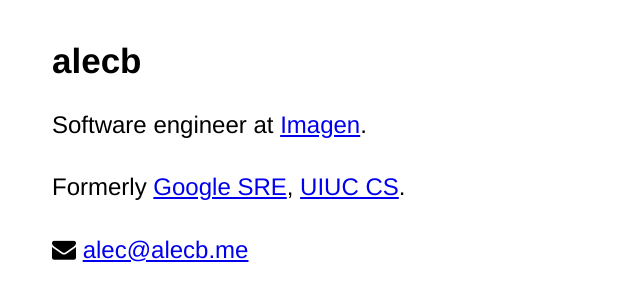
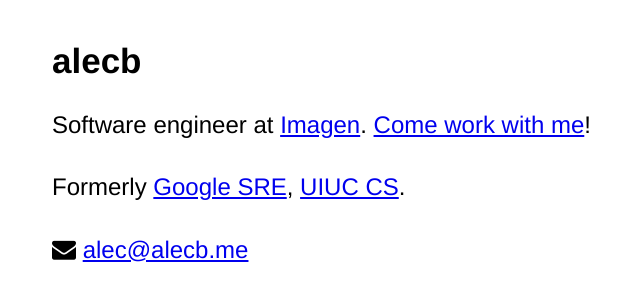
Before and after one commit to AlecBenzer/alecbenzer.github.com, a Jekyll site: the page built from index.md, in a window 1280 px wide. Shown: the top 301 px of the page, without its empty margins (268-908 px from the left). Built offline with Jekyll 4.4.1, drawn with Linux system fonts in a browser that asks for light colours.

Commit message:
Link to careers

```diff
--- a/index.md
+++ b/index.md
@@ -4,7 +4,7 @@ layout: page
 ---
 # alecb
 
-Software engineer at [Imagen](https://imagen.ai).
+Software engineer at [Imagen](https://imagen.ai). [Come work with me](https://imagen.ai/careers)!
 
 Formerly [Google SRE](https://google.com/sre), [UIUC CS](https://cs.illinois.edu).
 
```
